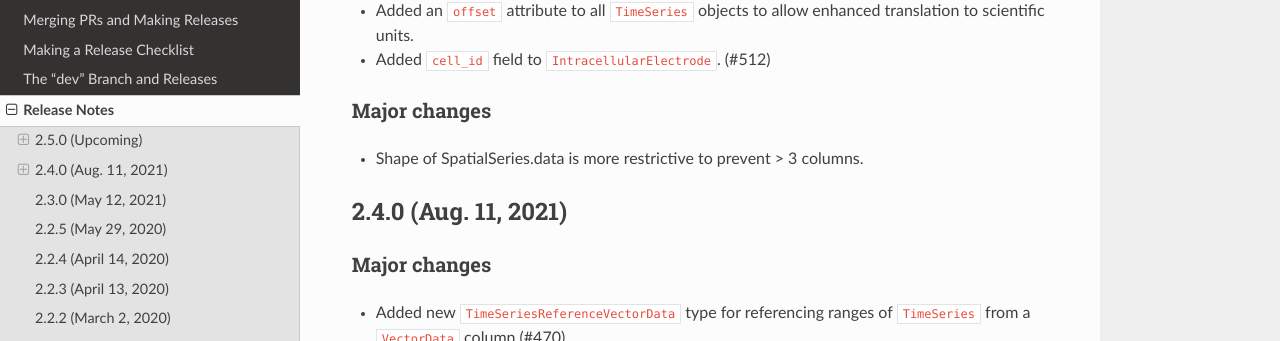
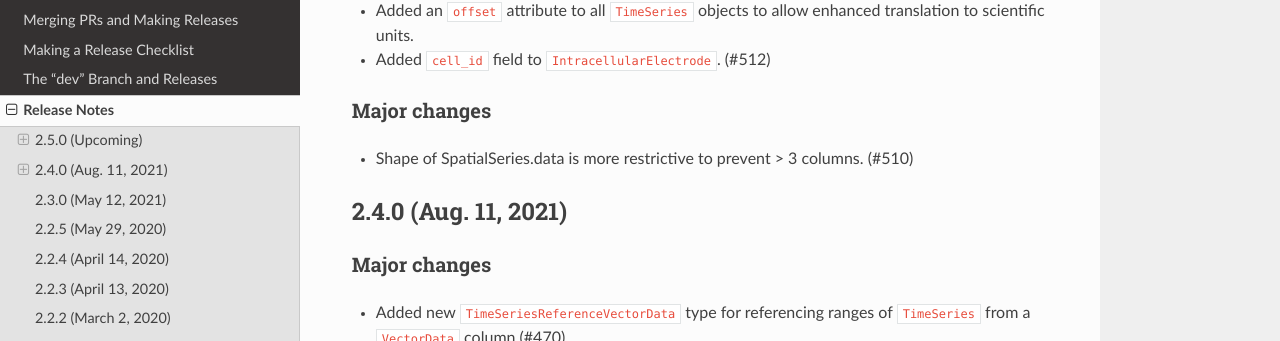
Before and after one commit to NeurodataWithoutBorders/nwb-schema, a Sphinx documentation site: the page built from docs/format/source/format_release_notes.rst, in a window 1280 px wide and 900 px high. Shown: the part 267-608 px from the top of the window. Built offline with Sphinx 7.4.7 and the Read the Docs theme 2.0.0, drawn with Linux system fonts in a browser that asks for light colours.

Commit message:
Update format_release_notes.rst

```diff
--- a/docs/format/source/format_release_notes.rst
+++ b/docs/format/source/format_release_notes.rst
@@ -13,7 +13,7 @@ Minor changes
 
 Major changes
 ^^^^^^^^^^^^^
-- Shape of SpatialSeries.data is more restrictive to prevent > 3 columns.
+- Shape of SpatialSeries.data is more restrictive to prevent > 3 columns. (#510)
 
 
 2.4.0 (Aug. 11, 2021)
```
